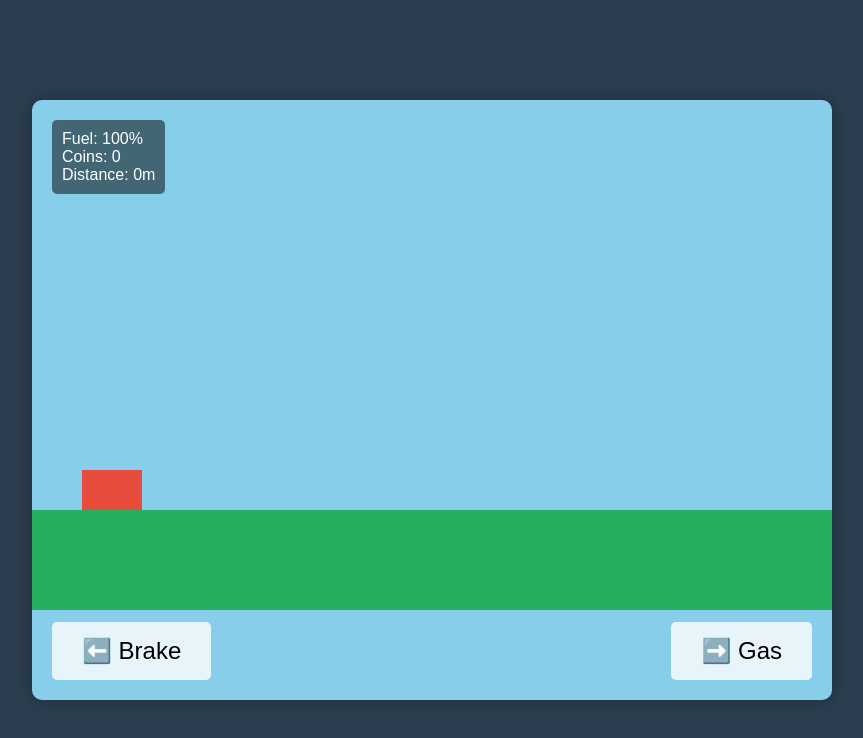
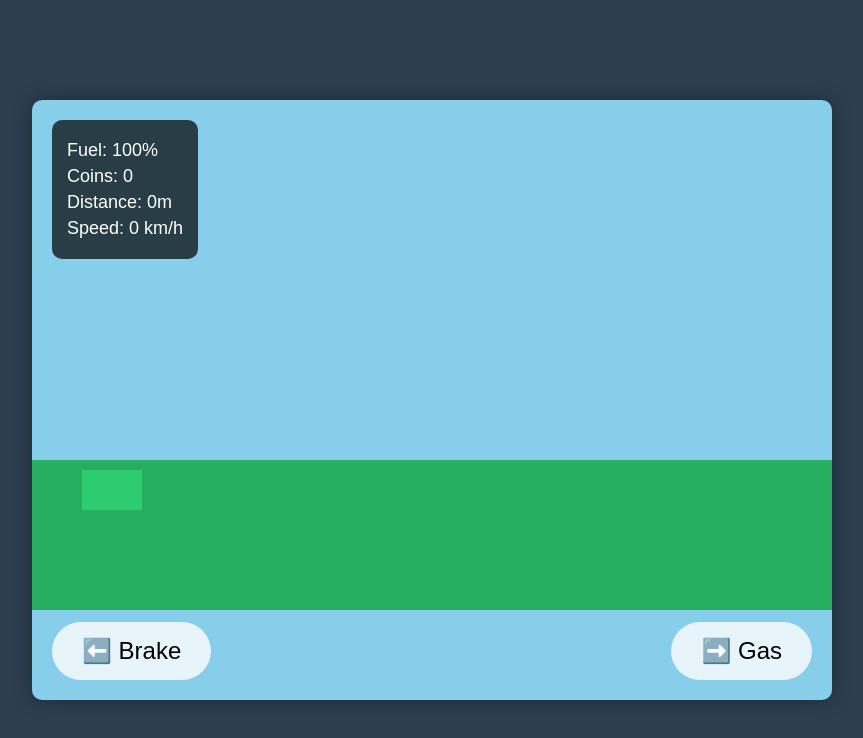
Before and after one commit to saugatg334/saugat-gautam-Nepali-racer, a plain HTML site: page index.html in a window 1280 px wide. Both pictures are taken after a click on the button "Start Game". Shown: the whole page, without its empty margins (208-1071 px from the left). Drawn offline with Linux system fonts and the light colour scheme.

Commit message:
Enhanced Nepali Racer Game

```diff
--- a/game.js
+++ b/game.js
@@ -4,6 +4,7 @@ class NepalRacer {
             fuel: 100,
             coins: 0,
             distance: 0,
+            speed: 0,
             isRunning: false,
             currentVehicle: null,
             currentStage: null
@@ -20,20 +21,44 @@ class NepalRacer {
             fuelValue: document.getElementById('fuel-value'),
             coinValue: document.getElementById('coin-value'),
             distanceValue: document.getElementById('distance-value'),
+            speedValue: document.getElementById('speed-value'),
             vehicleSelect: document.getElementById('vehicle-select'),
             stageSelect: document.getElementById('stage-select'),
             startBtn: document.getElementById('start-btn'),
             brakeBtn: document.getElementById('brake-btn'),
             accelerateBtn: document.getElementById('accelerate-btn'),
             retryBtn: document.getElementById('retry-btn'),
-            menuBtn: document.getElementById('menu-btn')
+            menuBtn: document.getElementById('menu-btn'),
+            terrain: document.getElementById('terrain'),
+            background: document.getElementById('background')
+        };
+
+        this.vehicles = {
+            'tata-sumo': { maxSpeed: 12, acceleration: 0.4, handling: 0.8, fuelEfficiency: 0.9, color: '#2ecc71' },
+            'mahindra-bolero': { maxSpeed: 13, acceleration: 0.45, handling: 0.85, fuelEfficiency: 0.85, color: '#3498db' },
+            'royal-enfield': { maxSpeed: 15, acceleration: 0.5, handling: 0.9, fuelEfficiency: 0.7, color: '#e74c3c' },
+            'tempo': { maxSpeed: 8, acceleration: 0.3, handling: 0.7, fuelEfficiency: 1.2, color: '#f1c40f' },
+            'sajha-bus': { maxSpeed: 10, acceleration: 0.35, handling: 0.6, fuelEfficiency: 0.8, color: '#27ae60' },
+            'tuk-tuk': { maxSpeed: 9, acceleration: 0.35, handling: 0.75, fuelEfficiency: 1.5, color: '#9b59b6' },
+            'hotrod': { maxSpeed: 20, acceleration: 0.6, handling: 0.95, fuelEfficiency: 0.5, color: '#e67e22' },
+            'mountain-bike': { maxSpeed: 7, acceleration: 0.25, handling: 1, fuelEfficiency: 2, color: '#34495e' }
+        };
+
+        this.stages = {
+            'east-west': { gravity: 1, friction: 0.98, background: '#87CEEB', terrain: '#27ae60' },
+            'araniko': { gravity: 1.1, friction: 0.96, background: '#B0C4DE', terrain: '#95a5a6' },
+            'bp': { gravity: 1, friction: 0.97, background: '#87CEEB', terrain: '#8e44ad' },
+            'prithvi': { gravity: 1.05, friction: 0.97, background: '#87CEEB', terrain: '#16a085' },
+            'nijgadh': { gravity: 1, friction: 0.99, background: '#87CEEB', terrain: '#2c3e50' },
+            'moon': { gravity: 0.16, friction: 0.995, background: '#2c3e50', terrain: '#7f8c8d' }
         };
 
         this.physics = {
             velocity: 0,
             acceleration: 0,
             maxSpeed: 10,
-            friction: 0.98
+            friction: 0.98,
+            gravity: 1
         };
 
         this.bindEvents();
@@ -76,16 +101,34 @@ class NepalRacer {
         this.gameState.fuel = 100;
         this.gameState.coins = 0;
         this.gameState.distance = 0;
+        this.gameState.speed = 0;
         this.gameState.isRunning = true;
         this.gameState.currentVehicle = this.elements.vehicleSelect.value;
         this.gameState.currentStage = this.elements.stageSelect.value;
+
+        // Apply vehicle properties
+        const vehicle = this.vehicles[this.gameState.currentVehicle];
+        this.physics.maxSpeed = vehicle.maxSpeed;
+        this.elements.player.style.backgroundColor = vehicle.color;
+
+        // Apply stage properties
+        const stage = this.stages[this.gameState.currentStage];
+        this.physics.friction = stage.friction;
+        this.physics.gravity = stage.gravity;
+        this.elements.background.style.backgroundColor = stage.background;
+        this.elements.terrain.style.backgroundColor = stage.terrain;
+
+        // Reset physics
+        this.physics.velocity = 0;
+        this.physics.acceleration = 0;
 
         this.showScreen('game');
         this.gameLoop();
     }
 
     accelerate() {
-        this.physics.acceleration = 0.5;
+        const vehicle = this.vehicles[this.gameState.currentVehicle];
+        this.physics.acceleration = vehicle.acceleration;
     }
 
     stopAccelerate() {
@@ -93,7 +136,8 @@ class NepalRacer {
     }
 
     brake() {
-        this.physics.acceleration = -0.3;
+        const vehicle = this.vehicles[this.gameState.currentVehicle];
+        this.physics.acceleration = -vehicle.acceleration * 0.6;
     }
 
     stopBrake() {
@@ -101,7 +145,10 @@ class NepalRacer {
     }
 
     updatePhysics() {
-        this.physics.velocity += this.physics.acceleration;
+        const vehicle = this.vehicles[this.gameState.currentVehicle];
+        const stage = this.stages[this.gameState.currentStage];
+
+        this.physics.velocity += this.physics.acceleration * this.physics.gravity;
         this.physics.velocity *= this.physics.friction;
 
         if (this.physics.velocity > this.physics.maxSpeed) {
@@ -113,21 +160,31 @@ class NepalRacer {
         }
 
         this.gameState.distance += Math.max(0, this.physics.velocity);
-        this.gameState.fuel -= Math.abs(this.physics.velocity) * 0.1;
+        this.gameState.speed = Math.abs(this.physics.velocity) * 10;
+        this.gameState.fuel -= (Math.abs(this.physics.velocity) * 0.1) / vehicle.fuelEfficiency;
 
         if (this.gameState.fuel <= 0) {
             this.gameOver();
         }
+
+        // Scroll background and terrain
+        const scrollSpeed = this.physics.velocity * 2;
+        const currentTerrainPos = parseFloat(this.elements.terrain.style.left || 0);
+        const currentBackgroundPos = parseFloat(this.elements.background.style.left || 0);
+
+        this.elements.terrain.style.left = `${(currentTerrainPos - scrollSpeed) % -800}px`;
+        this.elements.background.style.left = `${(currentBackgroundPos - scrollSpeed * 0.5) % -800}px`;
     }
 
     updateUI() {
         this.elements.fuelValue.textContent = Math.round(this.gameState.fuel);
         this.elements.coinValue.textContent = this.gameState.coins;
         this.elements.distanceValue.textContent = Math.round(this.gameState.distance);
+        this.elements.speedValue.textContent = Math.round(this.gameState.speed);
 
-        // Update player position based on velocity
-        const currentLeft = parseInt(window.getComputedStyle(this.elements.player).left);
-        this.elements.player.style.left = `${currentLeft + this.physics.velocity}px`;
+        // Tilt the vehicle based on acceleration
+        const tiltAngle = this.physics.acceleration * 5;
+        this.elements.player.style.transform = `rotate(${tiltAngle}deg)`;
     }
 
     gameLoop() {
@@ -144,6 +201,7 @@ class NepalRacer {
         const finalStats = document.getElementById('final-stats');
         finalStats.innerHTML = `
             Distance: ${Math.round(this.gameState.distance)}m<br>
+            Top Speed: ${Math.round(this.gameState.speed)} km/h<br>
             Coins: ${this.gameState.coins}
         `;
         this.showScreen('gameOver');
--- a/index.html
+++ b/index.html
@@ -13,14 +13,22 @@
             <h1>Nepali Racer</h1>
             <div class="menu-options">
                 <select id="vehicle-select">
-                    <option value="jeep">Jeep</option>
-                    <option value="truck">Truck</option>
-                    <option value="bike">Bike</option>
+                    <option value="tata-sumo">Tata Sumo</option>
+                    <option value="mahindra-bolero">Mahindra Bolero</option>
+                    <option value="royal-enfield">Royal Enfield</option>
+                    <option value="tempo">Tempo (Three Wheeler)</option>
+                    <option value="sajha-bus">Sajha Bus</option>
+                    <option value="tuk-tuk">Electric Tuk Tuk</option>
+                    <option value="hotrod">Nepali HotRod</option>
+                    <option value="mountain-bike">Mountain Bike</option>
                 </select>
                 <select id="stage-select">
-                    <option value="east-west">East-West Highway</option>
-                    <option value="araniko">Araniko Highway</option>
-                    <option value="bp">BP Highway</option>
+                    <option value="east-west">East-West Highway (Mahendra Highway)</option>
+                    <option value="araniko">Araniko Highway (Kathmandu to Tibet)</option>
+                    <option value="bp">BP Highway (Kathmandu to Dharan)</option>
+                    <option value="prithvi">Prithvi Highway (Kathmandu to Pokhara)</option>
+                    <option value="nijgadh">Nijgadh Fast Track</option>
+                    <option value="moon">Moon Track</option>
                 </select>
                 <button id="start-btn">Start Game</button>
             </div>
@@ -32,10 +40,13 @@
                 <div id="fuel">Fuel: <span id="fuel-value">100</span>%</div>
                 <div id="coins">Coins: <span id="coin-value">0</span></div>
                 <div id="distance">Distance: <span id="distance-value">0</span>m</div>
+                <div id="speed">Speed: <span id="speed-value">0</span> km/h</div>
             </div>
             <div id="game-area">
                 <div id="player"></div>
                 <div id="terrain"></div>
+                <div id="background"></div>
+                <div id="obstacles"></div>
             </div>
             <div id="controls">
                 <button id="brake-btn">⬅️ Brake</button>
--- a/style.css
+++ b/style.css
@@ -48,6 +48,7 @@ body {
     font-size: 48px;
     margin-bottom: 40px;
     text-shadow: 2px 2px 4px rgba(0, 0, 0, 0.3);
+    color: #ffd700;
 }
 
 .menu-options {
@@ -65,6 +66,10 @@ select, button {
     background: #ecf0f1;
 }
 
+select {
+    width: 300px;
+}
+
 button:hover {
     background: #bdc3c7;
 }
@@ -78,10 +83,16 @@ button:hover {
     position: absolute;
     top: 20px;
     left: 20px;
-    background: rgba(0, 0, 0, 0.5);
-    padding: 10px;
-    border-radius: 5px;
+    background: rgba(0, 0, 0, 0.7);
+    padding: 15px;
+    border-radius: 10px;
     color: white;
+    font-size: 18px;
+    z-index: 100;
+}
+
+#game-stats div {
+    margin: 5px 0;
 }
 
 #game-area {
@@ -91,22 +102,41 @@ button:hover {
     overflow: hidden;
 }
 
+#background {
+    position: absolute;
+    top: 0;
+    left: 0;
+    width: 200%;
+    height: 100%;
+    background-repeat: repeat-x;
+    z-index: 1;
+}
+
 #player {
     width: 60px;
     height: 40px;
-    background: #e74c3c;
     position: absolute;
     bottom: 100px;
     left: 50px;
     transition: transform 0.1s;
+    z-index: 10;
+    background-size: contain;
+    background-repeat: no-repeat;
 }
 
 #terrain {
     position: absolute;
     bottom: 0;
+    width: 200%;
+    height: 150px;
+    z-index: 5;
+}
+
+#obstacles {
+    position: absolute;
     width: 100%;
-    height: 100px;
-    background: #27ae60;
+    height: 100%;
+    z-index: 8;
 }
 
 #controls {
@@ -116,12 +146,19 @@ button:hover {
     display: flex;
     justify-content: space-between;
     padding: 0 20px;
+    z-index: 100;
 }
 
 #controls button {
     padding: 15px 30px;
     font-size: 24px;
     background: rgba(255, 255, 255, 0.8);
+    border-radius: 50px;
+    transition: transform 0.1s;
+}
+
+#controls button:active {
+    transform: scale(0.95);
 }
 
 /* Game Over Screen Styles */
@@ -134,11 +171,13 @@ button:hover {
 #game-over h2 {
     font-size: 36px;
     margin-bottom: 20px;
+    color: #e74c3c;
 }
 
 #final-stats {
     margin: 20px 0;
-    font-size: 18px;
+    font-size: 24px;
+    line-height: 1.5;
 }
 
 @media (max-width: 800px) {
@@ -147,4 +186,12 @@ button:hover {
         height: 100vh;
         border-radius: 0;
     }
+
+    select {
+        width: 90%;
+    }
+
+    #controls button {
+        padding: 20px 40px;
+    }
 }
```
